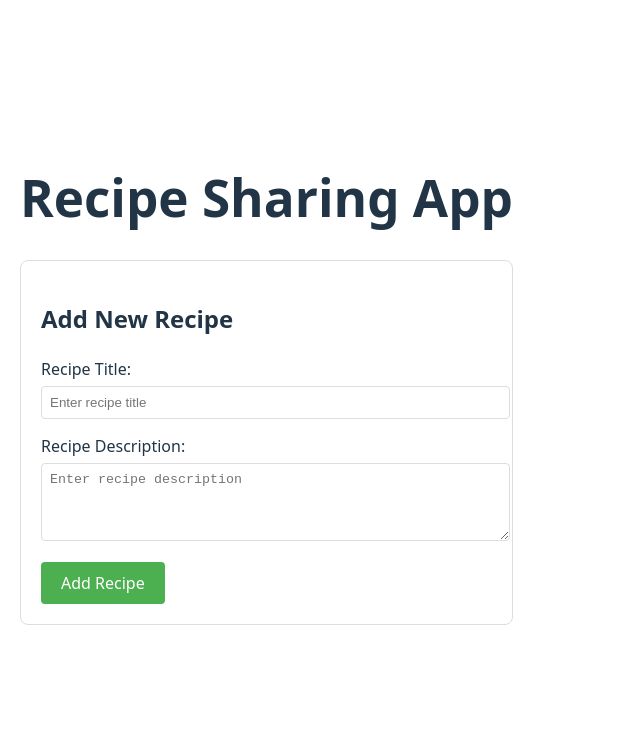
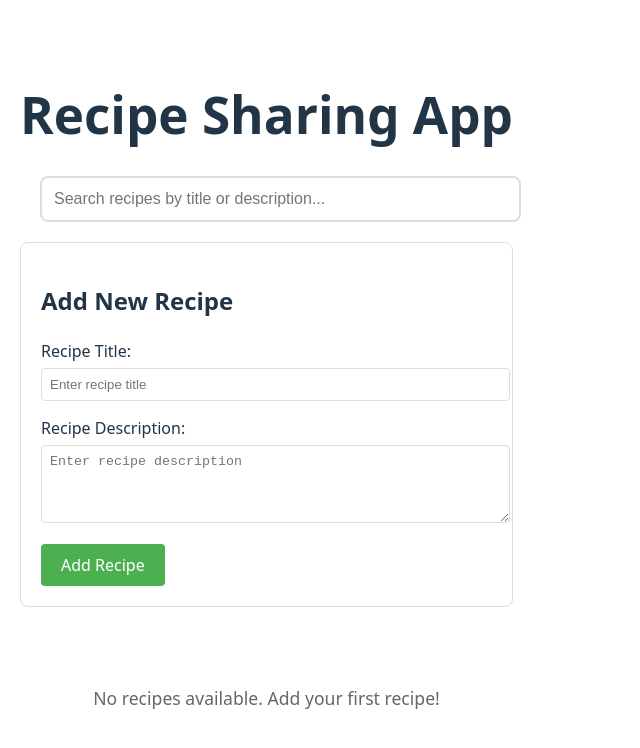
Before and after one commit to TSA91/alx-fe-reactjs, a React (Vite) app in the folder recipe-sharing-app/: page / in a window 1280 px wide. Shown: the top 748 px of the page, without its empty margins (0-640 px from the left). Built offline with nearby package versions, Linux system fonts and the light colour scheme.

Commit message:
Implemented advanced search and filtering capabilities

```diff
--- a/recipe-sharing-app/src/App.css
+++ b/recipe-sharing-app/src/App.css
@@ -110,3 +110,52 @@ button:hover {
   border-radius: 4px;
   margin-top: 10px;
 }
+
+/* Add these to your existing App.css */
+.search-bar {
+  max-width: 600px;
+  margin: 0 auto 20px;
+  padding: 0 20px;
+}
+
+.search-input {
+  width: 100%;
+  padding: 12px;
+  font-size: 16px;
+  border: 2px solid #ddd;
+  border-radius: 8px;
+  transition: border-color 0.3s ease;
+}
+
+.search-input:focus {
+  border-color: #007bff;
+  outline: none;
+}
+
+.no-results {
+  text-align: center;
+  padding: 20px;
+  color: #666;
+  font-size: 1.1em;
+}
+
+/* Update existing recipe-list styles */
+.recipe-list {
+  display: grid;
+  grid-template-columns: repeat(auto-fill, minmax(300px, 1fr));
+  gap: 20px;
+  padding: 20px;
+}
+
+.recipe-card {
+  background: white;
+  border: 1px solid #ddd;
+  border-radius: 8px;
+  padding: 20px;
+  transition: transform 0.2s ease;
+}
+
+.recipe-card:hover {
+  transform: translateY(-5px);
+  box-shadow: 0 5px 15px rgba(0,0,0,0.1);
+}
--- a/recipe-sharing-app/src/App.jsx
+++ b/recipe-sharing-app/src/App.jsx
@@ -3,6 +3,7 @@ import { BrowserRouter as Router, Routes, Route } from 'react-router-dom';
 import RecipeList from './components/RecipeList';
 import AddRecipeForm from './components/AddRecipeForm';
 import RecipeDetails from './components/RecipeDetails';
+import SearchBar from './components/SearchBar';
 import './App.css';
 
 function App() {
@@ -17,6 +18,7 @@ function App() {
           <Routes>
             <Route path="/" element={
               <>
+                <SearchBar />
                 <AddRecipeForm />
                 <RecipeList />
               </>
--- a/recipe-sharing-app/src/components/RecipeList.jsx
+++ b/recipe-sharing-app/src/components/RecipeList.jsx
@@ -3,11 +3,24 @@ import { Link } from 'react-router-dom';
 import useRecipeStore from './recipeStore';
 
 const RecipeList = () => {
-  const recipes = useRecipeStore(state => state.recipes);
+  const filteredRecipes = useRecipeStore(state => state.filteredRecipes);
+  const searchTerm = useRecipeStore(state => state.searchTerm);
+
+  if (filteredRecipes.length === 0) {
+    return (
+      <div className="no-results">
+        {searchTerm ? (
+          <p>No recipes found matching "{searchTerm}"</p>
+        ) : (
+          <p>No recipes available. Add your first recipe!</p>
+        )}
+      </div>
+    );
+  }
 
   return (
     <div className="recipe-list">
-      {recipes.map(recipe => (
+      {filteredRecipes.map(recipe => (
         <div key={recipe.id} className="recipe-card">
           <h3>{recipe.title}</h3>
           <p>{recipe.description}</p>
--- /dev/null
+++ b/recipe-sharing-app/src/components/SearchBar.jsx
@@ -0,0 +1,25 @@
+import React from 'react';
+import useRecipeStore from './recipeStore';
+
+const SearchBar = () => {
+  const setSearchTerm = useRecipeStore(state => state.setSearchTerm);
+  const searchTerm = useRecipeStore(state => state.searchTerm);
+
+  const handleSearch = (event) => {
+    setSearchTerm(event.target.value);
+  };
+
+  return (
+    <div className="search-bar">
+      <input
+        type="text"
+        value={searchTerm}
+        onChange={handleSearch}
+        placeholder="Search recipes by title or description..."
+        className="search-input"
+      />
+    </div>
+  );
+};
+
+export default SearchBar;
--- a/recipe-sharing-app/src/components/recipeStore.js
+++ b/recipe-sharing-app/src/components/recipeStore.js
@@ -1,27 +1,60 @@
 import { create } from 'zustand';
 
-const useRecipeStore = create((set) => ({
+const useRecipeStore = create((set, get) => ({
   recipes: [],
+  searchTerm: '',
+  filteredRecipes: [],
 
-  addRecipe: (newRecipe) => set((state) => ({
-    recipes: [...state.recipes, {
+  // Existing actions
+  addRecipe: (newRecipe) => set((state) => {
+    const updatedRecipes = [...state.recipes, {
       ...newRecipe,
       id: Date.now(),
       createdAt: new Date().toISOString()
-    }]
-  })),
+    }];
+    return {
+      recipes: updatedRecipes,
+      filteredRecipes: get().filterRecipesByTerm(updatedRecipes, state.searchTerm)
+    };
+  }),
 
-  deleteRecipe: (id) => set((state) => ({
-    recipes: state.recipes.filter(recipe => recipe.id !== id)
-  })),
+  // Search and filter actions
+  setSearchTerm: (term) => {
+    set((state) => ({
+      searchTerm: term,
+      filteredRecipes: get().filterRecipesByTerm(state.recipes, term)
+    }));
+  },
 
-  updateRecipe: (id, updatedRecipe) => set((state) => ({
-    recipes: state.recipes.map(recipe =>
-      recipe.id === id ? { ...recipe, ...updatedRecipe } : recipe
-    )
-  })),
+  filterRecipesByTerm: (recipes, term) => {
+    const searchTerm = term.toLowerCase();
+    return recipes.filter(recipe =>
+      recipe.title.toLowerCase().includes(searchTerm) ||
+      recipe.description.toLowerCase().includes(searchTerm)
+    );
+  },
 
-  setRecipes: (recipes) => set({ recipes })
+  // Initialize recipes with filtering
+  initializeRecipes: () => {
+    const initialRecipes = [
+      {
+        id: 1,
+        title: 'Classic Spaghetti Carbonara',
+        description: 'Traditional Italian pasta dish with eggs, cheese, pancetta, and black pepper',
+        createdAt: new Date().toISOString()
+      },
+      {
+        id: 2,
+        title: 'Chicken Stir Fry',
+        description: 'Quick and healthy stir-fried chicken with mixed vegetables',
+        createdAt: new Date().toISOString()
+      }
+    ];
+    set({
+      recipes: initialRecipes,
+      filteredRecipes: initialRecipes
+    });
+  }
 }));
 
 export default useRecipeStore;
```
